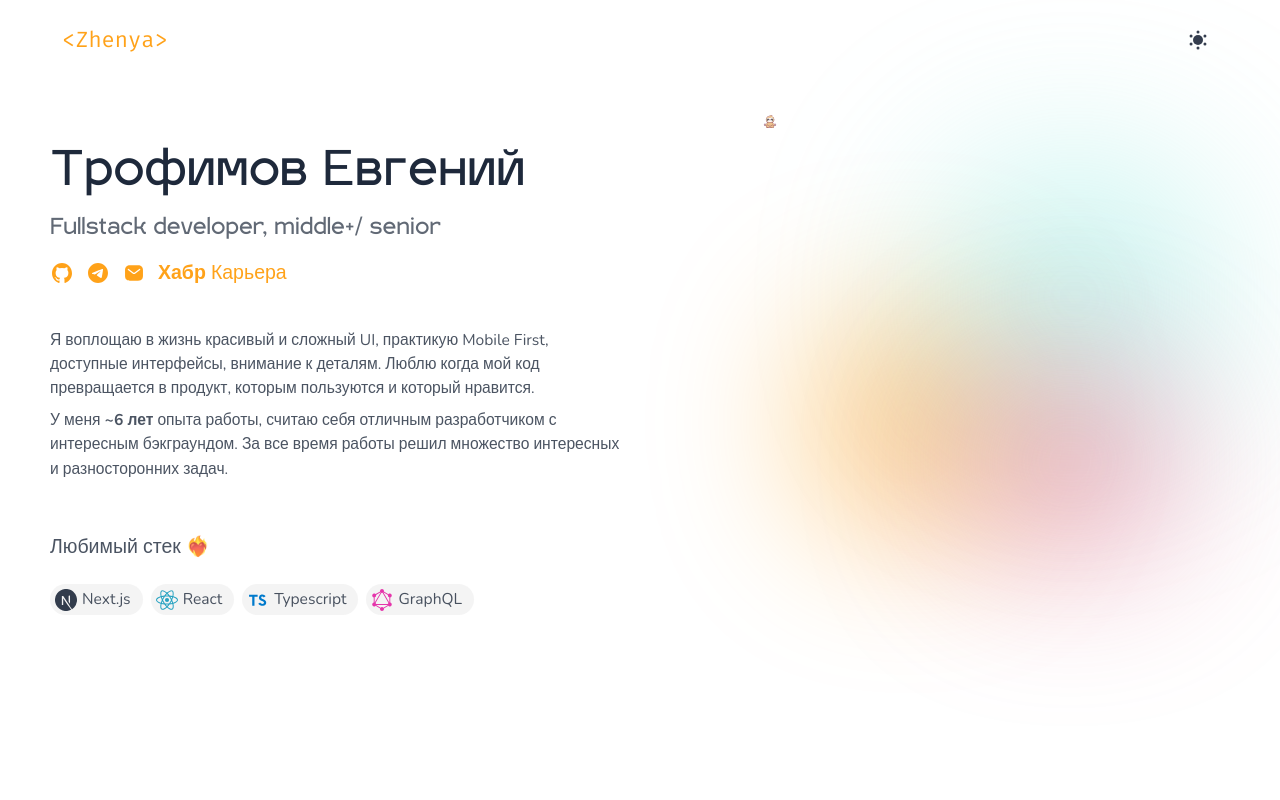
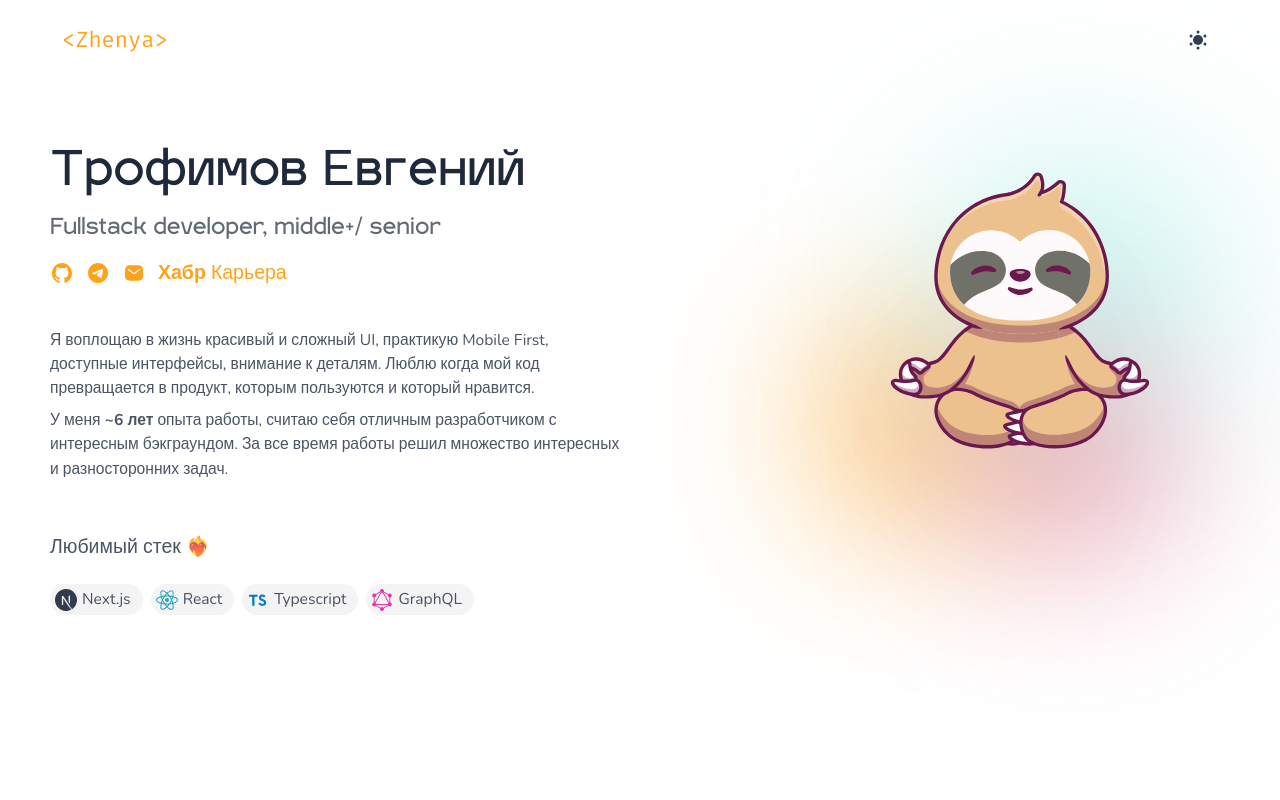
Before and after one commit to deadrime/deadrime.github.io, a Next.js app: page / in a window 1280 px wide. Shown: the top 800 px of the page. Built offline with nearby package versions, Linux system fonts and the light colour scheme.

Commit message:
Fix sloth size

```diff
--- a/components/AboutSection/AboutSection.module.css
+++ b/components/AboutSection/AboutSection.module.css
@@ -21,19 +21,20 @@
 }
 
 .sloth {
-  z-index: 10;
-  position: absolute;
-  left: 50%;
-  transform: translateX(-50%);
-  animation: levitation 7s infinite ease-in-out;
   display: none;
 
   @media screen(md) {
     display: block;
+    position: absolute;
+    z-index: 10;
+    transform: translateX(-50%);
+    animation: levitation 7s infinite ease-in-out;
+    width: auto;
+    height: 420px;
     opacity: 100%;
     transform: none;
     top: 0px;
-    left: 50px;
+    left: 100px;
   }
 }
 
--- a/components/Contacts.tsx
+++ b/components/Contacts.tsx
@@ -8,16 +8,16 @@ const Contacts: React.FC<{
 }> = ({ className }) => {
   return (
     <div className={classNames('flex gap-3 items-center', className)}>
-      <a href="https://github.com/deadrime" target="_blank">
+      <a href="https://github.com/deadrime" aria-label="github" target="_blank">
         <SvgGithub className="w-6" />
       </a>
-      <a href="https://t.me/deadrime" target="_blank">
+      <a href="https://t.me/deadrime" aria-label="telegram" target="_blank">
         <SvgTelegram className="w-6" />
       </a>
-      <a href="mailto:deadrime@yandex.ru" target="_blank">
+      <a href="mailto:deadrime@yandex.ru" aria-label="email" target="_blank">
         <SvgEmail2 className="w-6" />
       </a>
-      <a href="https://career.habr.com/deadrime" target="_blank">
+      <a href="https://career.habr.com/deadrime" aria-label="habr career" target="_blank">
         <span className="text-body1"><b>Хабр</b> Карьера</span>
       </a>
     </div>
```
